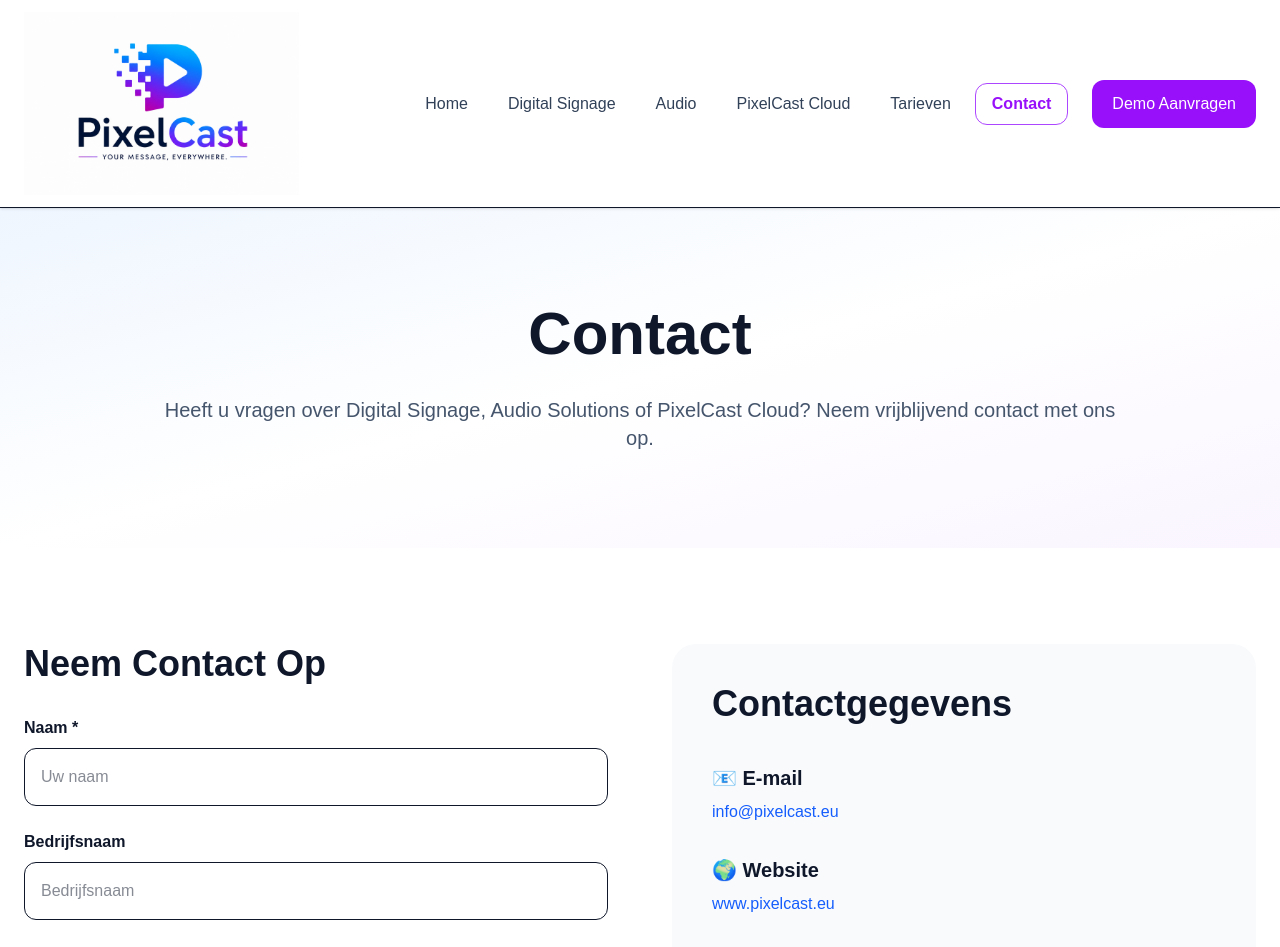
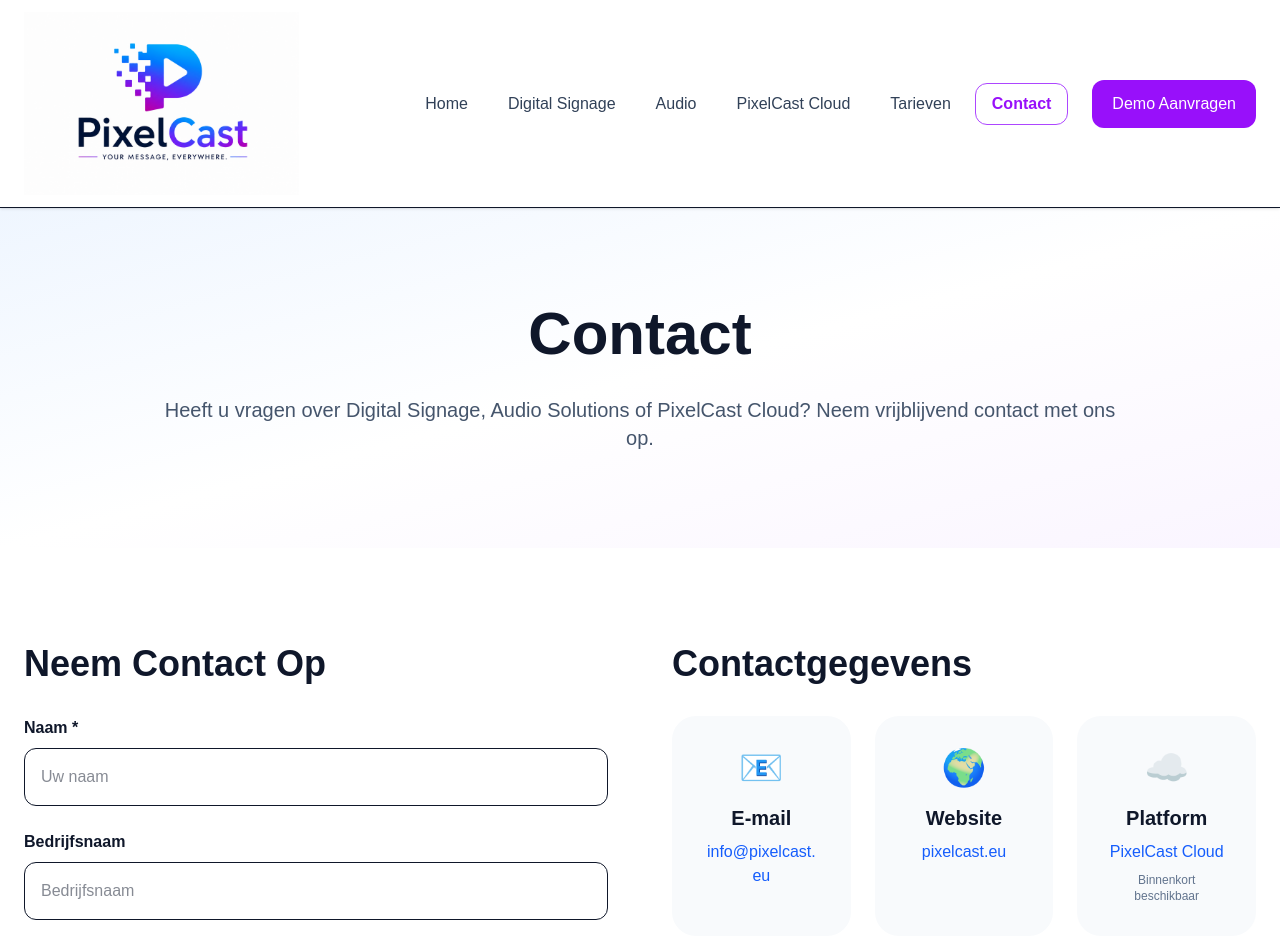
Before and after one commit to do708/pixelcast, a Next.js app: page /contact in a window 1280 px wide. Shown: the top 947 px of the page. Built offline with nearby package versions, Linux system fonts and the light colour scheme.

Commit message:
Improved navbar U73

```diff
--- a/app/contact/page.tsx
+++ b/app/contact/page.tsx
@@ -13,8 +13,8 @@
           </h1>
 
           <p className="text-xl text-slate-600">
-            Heeft u vragen over Digital Signage, Audio Solutions
-            of PixelCast Cloud? Neem vrijblijvend contact met ons op.
+            Heeft u vragen over Digital Signage, Audio Solutions of PixelCast Cloud?
+            Neem vrijblijvend contact met ons op.
           </p>
 
         </div>
@@ -40,105 +40,89 @@
               <form className="space-y-6">
 
                 <div>
-
                   <label className="block font-semibold mb-2">
                     Naam *
                   </label>
 
                   <input
                     type="text"
+                    placeholder="Uw naam"
                     className="w-full border rounded-xl p-4"
-                    placeholder="Uw naam"
                   />
-
                 </div>
 
                 <div>
-
                   <label className="block font-semibold mb-2">
                     Bedrijfsnaam
                   </label>
 
                   <input
                     type="text"
+                    placeholder="Bedrijfsnaam"
                     className="w-full border rounded-xl p-4"
-                    placeholder="Bedrijfsnaam"
                   />
-
                 </div>
 
                 <div>
-
                   <label className="block font-semibold mb-2">
                     E-mailadres *
                   </label>
 
                   <input
                     type="email"
+                    placeholder="naam@bedrijf.nl"
                     className="w-full border rounded-xl p-4"
-                    placeholder="naam@bedrijf.nl"
                   />
-
                 </div>
 
                 <div>
-
                   <label className="block font-semibold mb-2">
                     Telefoonnummer
                   </label>
 
                   <input
                     type="tel"
+                    placeholder="+31 6 12345678"
                     className="w-full border rounded-xl p-4"
-                    placeholder="+31 6 12345678"
                   />
-
                 </div>
 
                 <div>
-
                   <label className="block font-semibold mb-2">
                     Interesse In
                   </label>
 
-                  <select
-                    className="w-full border rounded-xl p-4"
-                  >
+                  <select className="w-full border rounded-xl p-4">
                     <option>Digital Signage</option>
                     <option>Audio Solutions</option>
                     <option>PixelCast Cloud</option>
                     <option>Combinatie</option>
                     <option>Anders</option>
                   </select>
-
                 </div>
 
                 <div>
-
                   <label className="block font-semibold mb-2">
                     Aantal Schermen
                   </label>
 
                   <input
                     type="number"
+                    placeholder="Bijvoorbeeld 5"
                     className="w-full border rounded-xl p-4"
-                    placeholder="Bijvoorbeeld 5"
                   />
-
                 </div>
 
                 <div>
-
                   <label className="block font-semibold mb-2">
                     Bericht
                   </label>
 
                   <textarea
                     rows={6}
+                    placeholder="Vertel ons iets over uw project..."
                     className="w-full border rounded-xl p-4"
-                    placeholder="Vertel ons iets over uw project..."
                   />
-
                 </div>
 
                 <button
@@ -156,68 +140,84 @@
 
             <div>
 
-              <div className="bg-slate-50 rounded-3xl p-10">
-
-                <h2 className="text-4xl font-bold mb-10">
+              <h2 className="text-4xl font-bold mb-8">
                 Contactgegevens
               </h2>
 
-                <div className="space-y-8">
+              <div className="grid md:grid-cols-3 gap-6">
 
-                  <div>
-
-                    <h3 className="font-bold text-xl mb-2">
-                      📧 E-mail
-                    </h3>
+                {/* EMAIL */}
 
                 <a
                   href="mailto:info@pixelcast.eu"
-                      className="text-blue-600 hover:underline"
+                  className="bg-slate-50 rounded-3xl p-8 text-center hover:shadow-lg transition"
                 >
+
+                  <div className="text-4xl mb-4">
+                    📧
+                  </div>
+
+                  <h3 className="font-bold text-xl mb-2">
+                    E-mail
+                  </h3>
+
+                  <p className="text-blue-600 break-all">
                     info@pixelcast.eu
+                  </p>
+
                 </a>
 
-                  </div>
-
-                  <div>
-
-                    <h3 className="font-bold text-xl mb-2">
-                      🌍 Website
-                    </h3>
+                {/* WEBSITE */}
 
                 <a
                   href="/"
-                      className="text-blue-600 hover:underline"
+                  className="bg-slate-50 rounded-3xl p-8 text-center hover:shadow-lg transition"
                 >
-                      www.pixelcast.eu
+
+                  <div className="text-4xl mb-4">
+                    🌍
+                  </div>
+
+                  <h3 className="font-bold text-xl mb-2">
+                    Website
+                  </h3>
+
+                  <p className="text-blue-600">
+                    pixelcast.eu
+                  </p>
+
                 </a>
 
-                  </div>
-
-                  <div>
-
-                    <h3 className="font-bold text-xl mb-2">
-                      ☁️ Platform
-                    </h3>
+                {/* PLATFORM */}
 
                 <a
                   href="https://cms.pixelcast.nl"
                   target="_blank"
                   rel="noopener noreferrer"
-                      className="text-blue-600 hover:underline"
+                  className="bg-slate-50 rounded-3xl p-8 text-center hover:shadow-lg transition"
                 >
+
+                  <div className="text-4xl mb-4">
+                    ☁️
+                  </div>
+
+                  <h3 className="font-bold text-xl mb-2">
+                    Platform
+                  </h3>
+
+                  <p className="text-blue-600">
                     PixelCast Cloud
-                    </a>
+                  </p>
 
-                    <p className="text-slate-500 text-sm mt-1">
+                  <p className="text-xs text-slate-500 mt-2">
                     Binnenkort beschikbaar
                   </p>
 
-                  </div>
+                </a>
 
               </div>
 
-              </div>
+              {/* FAQ */}
 
               <div className="bg-slate-50 rounded-3xl p-10 mt-8">
 
@@ -230,11 +230,10 @@
                 </h4>
 
                 <p className="text-slate-600">
-                  Vaak kunnen bestaande schermen of systemen worden
-                  hergebruikt. Wij komen graag bij u op locatie om de
-                  huidige situatie te beoordelen en geven een eerlijk
-                  advies over de meest geschikte en kostenefficiënte
-                  oplossing.
+                  Vaak kunnen bestaande schermen of systemen worden hergebruikt.
+                  Wij komen graag bij u op locatie om de huidige situatie te beoordelen
+                  en geven een eerlijk advies over de meest geschikte en
+                  kostenefficiënte oplossing.
                 </p>
 
               </div>
```
Lines whose indentation alone changed are shown as unchanged.
